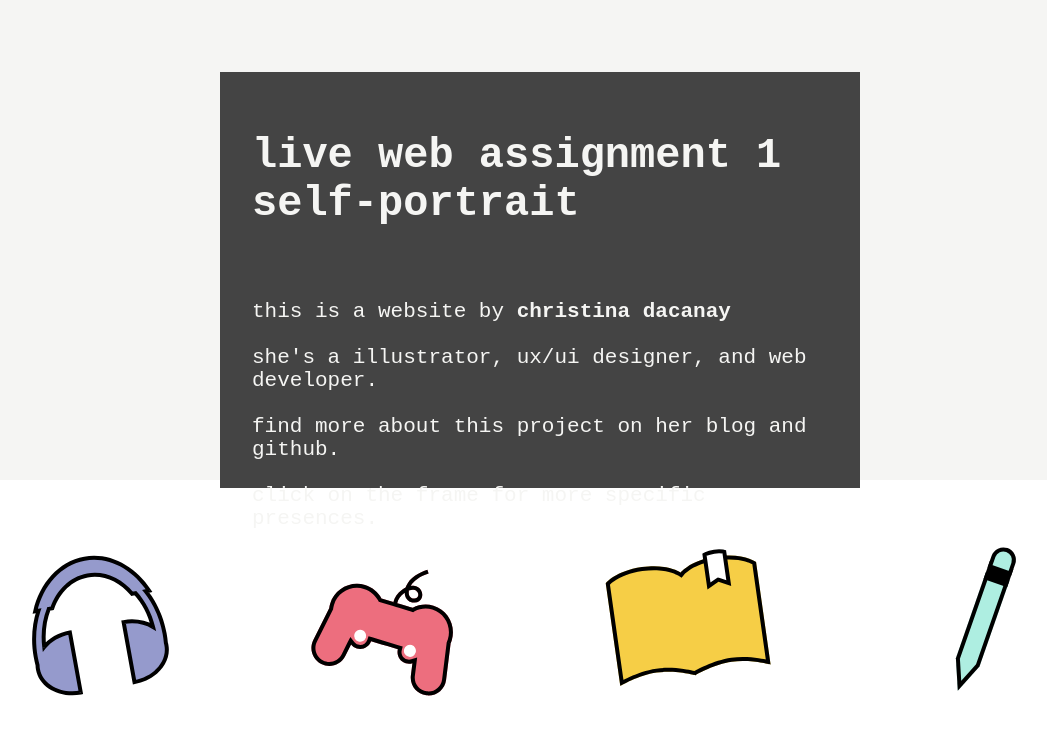
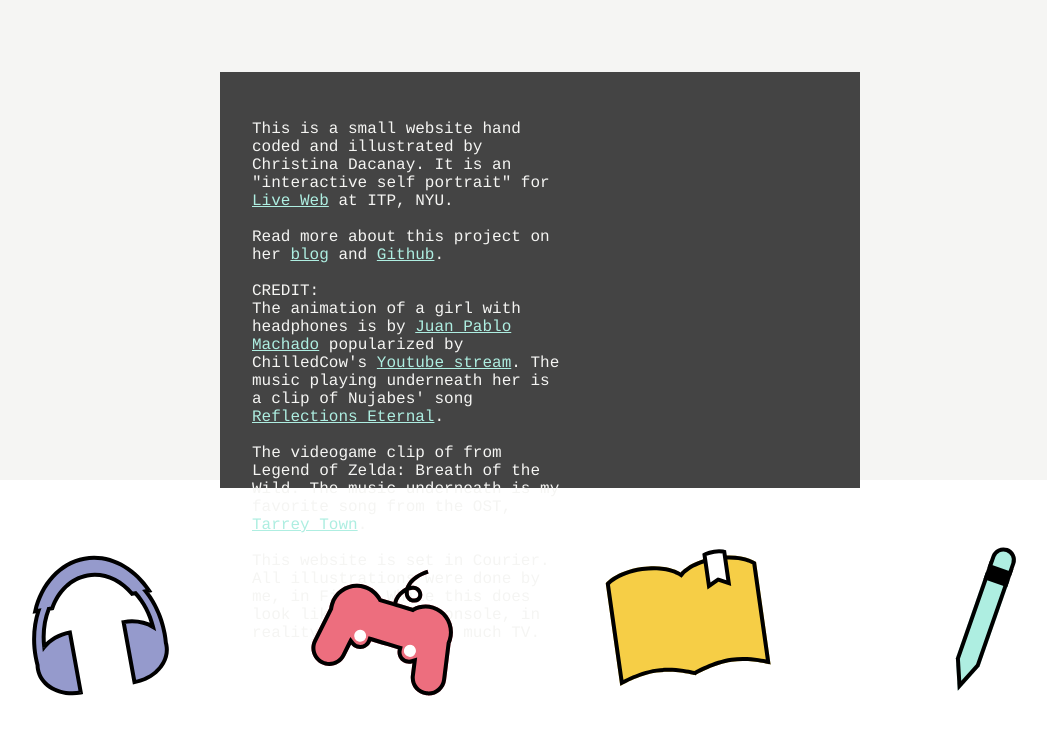
Before and after one commit to c-dacanay/self-portrait, a plain HTML site: page index.html in a window 1280 px wide. Both pictures are taken after a click on the picture 1082 px from the left and 619 px from the top of the page. Shown: the whole page, without its empty margins (100-1147 px from the left). Drawn offline with Linux system fonts and the light colour scheme.

Commit message:
README changes and minor tweaks.

```diff
--- a/main.js
+++ b/main.js
@@ -8,6 +8,7 @@ function init() {
   let frame = document.getElementById("frame-img");
   let tag = null;
 
+  // aboutPage();
   //BUTTON CONTROLS
   headphone.addEventListener("click", () => {
     resetVid();
@@ -71,18 +72,23 @@ function init() {
   }
 
   function playlist() {
-    console.log('running')
     tv.innerHTML = `
-    <iframe id="readSongs" src="https://open.spotify.com/embed/playlist/1K6xf3GSvaC9X7knn3HO1z" frameborder="0" allowtransparency="true" allow="encrypted-media"></iframe>`
+    <iframe id="readSongs" src="https://open.spotify.com/embed/playlist/1K6xf3GSvaC9X7knn3HO1z"
+    frameborder="0" allowtransparency="true" allow="encrypted-media"></iframe>`
 
   }
 
   function aboutPage() {
-    tv.innerHTML = `<div id="about"><h1>live web assignment 1 <br>self-portrait</h1><br>
-    <p>this is a website by <B>christina dacanay</b><br><br>
-      she's a illustrator, ux/ui designer, and web developer.<br><br>
-      find more about this project on her blog and github.<br><br>
-      click on the frame for more specific presences.</div>`;
+    tv.innerHTML = `<div id="about">
+    <p>This is a small website hand coded and illustrated by Christina Dacanay. It is an "interactive self portrait" for <a href="https://itp.nyu.edu/~sve204/liveweb_fall2020/">Live Web</a> at ITP, NYU.</b><br><br>
+      Read more about this project on her <a href="http://www.cdacanay.com/itp-blog">blog</a> and <a href="https://github.com/c-dacanay/self-portrait">Github</a>.<br><br>
+      CREDIT:<br>
+      The animation of a girl with headphones is by <a href="http://jpmachado.art/">Juan Pablo Machado</a> popularized by ChilledCow's <a href="https://www.youtube.com/watch?v=5qap5aO4i9A">Youtube stream</a>.
+      The music playing underneath her is a clip of Nujabes' song <a href="https://www.youtube.com/watch?v=eRcBMM-syVc">Reflections Eternal</a>.<br><br>
+      The videogame clip of from Legend of Zelda: Breath of the Wild. The music underneath is my favorite song from the OST, <a href="https://www.youtube.com/watch?v=SqhZbK6RI8g">Tarrey Town</a>.<br><br>
+      This website is set in Courier. All illustrations were done by me, in Figma.
+
+      While this does look like my media console, in reality I don't watch much TV.<br><br></p></div>`;
   }
 }
 
--- a/style.css
+++ b/style.css
@@ -9,8 +9,7 @@ html {
 
 body {
   margin: 0;
-  font-family: "Inconsolata", monospace;
-  font-size: 2rem;
+  font-family: "Courier", monospace;
 }
 
 .frame {
@@ -62,10 +61,22 @@ body {
   width: 100%;
   height: 60%;
   padding-top: 4rem;
-  font-size: 21px;
+  /* font-size: 15px; */
   box-sizing: border-box;
   display: inline-flex;
   flex-flow: row wrap;
+}
+
+p {
+  font-size: 14;
+}
+
+a {
+  color: #aeeee1;
+}
+
+#about {
+  width: 55%;
 }
 
 #readSongs {
```
Also changed, not shown: 2 other files.
